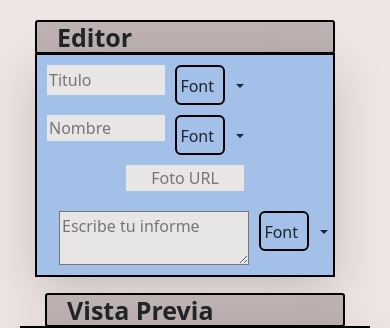
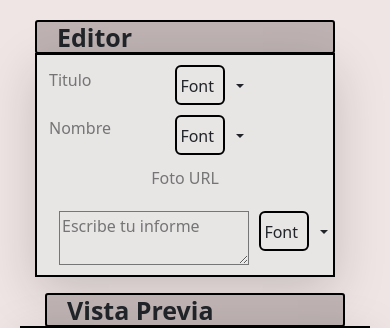
Before and after one commit to EnriqueLabrada/Informe-MarkDown, a React (Create React App) app: page / in a window 390 px wide. Shown: the top 328 px of the page. Built offline with nearby package versions, Linux system fonts and the light colour scheme; a web font is replaced by a local one.

Commit message:
fix bg bug

```diff
--- a/src/styles-sheets/text-area.css
+++ b/src/styles-sheets/text-area.css
@@ -96,7 +96,6 @@ li:hover{
     .editor{
         width:300px;
         border: black 2px solid;
-        background-color:rgb(162, 192, 232) ;
         font-weight: 800;
         flex-direction: column;
         justify-content: center;
```
